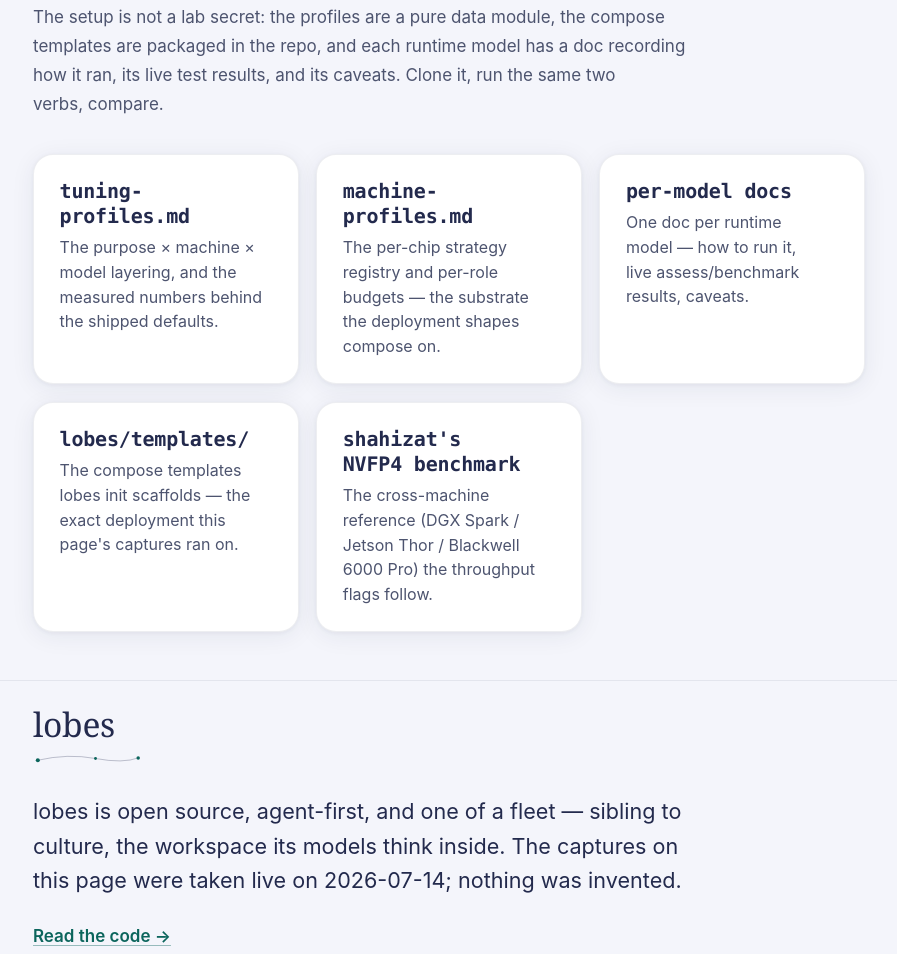
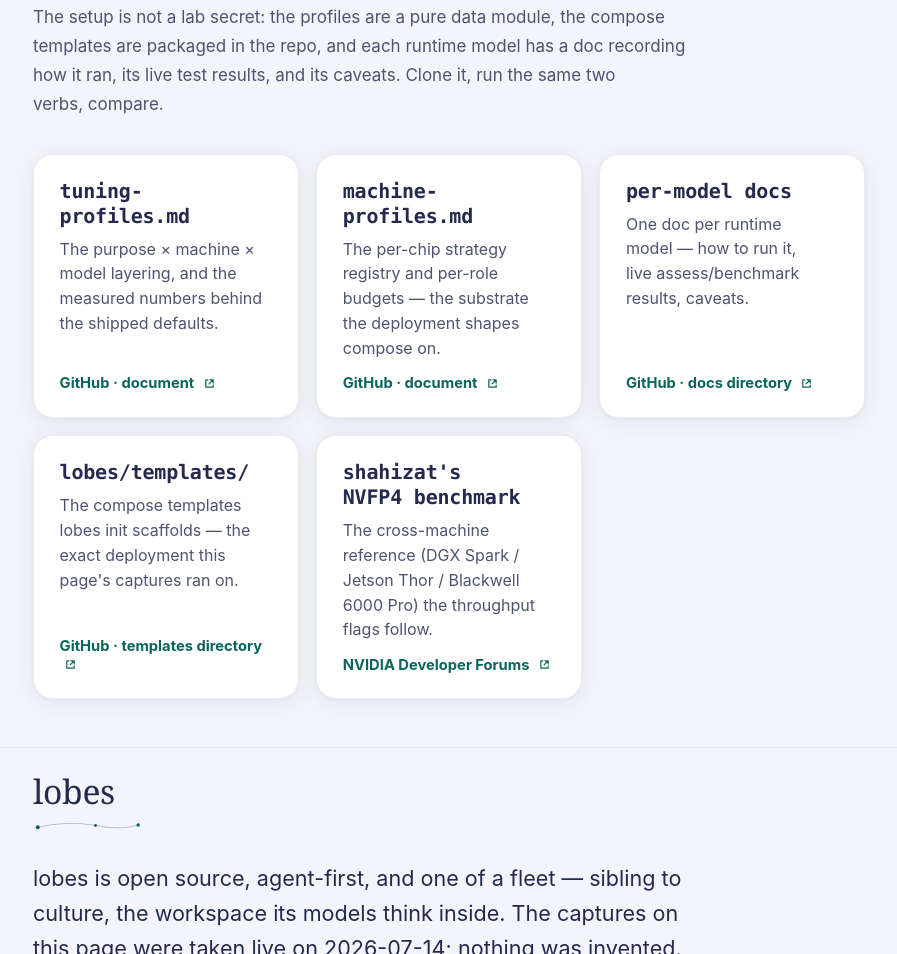
Before and after one commit to agentculture/org, an Astro site in the folder site-astro/: page /agents/lobes in a window 1280 px wide. Shown: the part 6145-7099 px from the top of the page, without its empty margins (191-1088 px from the left). Built offline with nearby package versions, Linux system fonts and the light colour scheme; Astro itself is replaced by a stand-in of ours; a web font is replaced by a local one.

Commit message:
refactor(site): unify destination cards

```diff
--- a/site-astro/src/components/AgentDirectoryCard.astro
+++ b/site-astro/src/components/AgentDirectoryCard.astro
@@ -1,14 +1,12 @@
 ---
 import type { AgentEntry } from "../data/types";
-import ExternalLinkIcon from "./ExternalLinkIcon.astro";
+import DestinationCard from "./DestinationCard.astro";
 
 interface Props {
   agent: AgentEntry;
 }
 
 const { agent } = Astro.props;
-const isAgentPage = agent.destinationKind === "agent-page";
-const opensInNewTab = !isAgentPage;
 const destinationLabels = {
   "agent-page": "Agent page",
   site: "Visit site",
@@ -19,27 +17,17 @@ const destination = destinationLabels[agent.destinationKind];
 
 {
   agent.url ? (
-    <a
-      class:list={["card", "entry", isAgentPage && "is-agent-page"]}
+    <DestinationCard
       href={agent.url}
-      target={opensInNewTab ? "_blank" : undefined}
-      rel={opensInNewTab ? "noopener noreferrer" : undefined}
-    >
-      <span class="entry-heading">
-        <h3>{agent.name}</h3>
-      </span>
-      <span class="role muted">{agent.role}</span>
-      <span class="destination">
-        {destination}
-        {opensInNewTab && <ExternalLinkIcon size={13} />}
-        {opensInNewTab && <span class="sr-only"> (opens in a new tab)</span>}
-        {isAgentPage && <span aria-hidden="true"> →</span>}
-      </span>
-    </a>
+      title={agent.name}
+      description={agent.role}
+      destinationLabel={destination}
+      className="entry"
+    />
   ) : (
     <div class="card entry">
-      <span class="entry-heading"><h3>{agent.name}</h3></span>
-      <span class="role muted">{agent.role}</span>
+      <h3>{agent.name}</h3>
+      <p class="muted">{agent.role}</p>
     </div>
   )
 }
@@ -53,13 +41,6 @@ const destination = destinationLabels[agent.destinationKind];
     padding: 1.5rem 1.6rem;
   }
 
-  .entry-heading {
-    display: flex;
-    align-items: center;
-    gap: 0.8rem;
-    color: var(--ink);
-  }
-
   h3 {
     margin: 0;
     font-size: var(--ac-type-card-title);
@@ -67,22 +48,10 @@ const destination = destinationLabels[agent.destinationKind];
     letter-spacing: var(--ac-tracking-heading);
   }
 
-  .role {
+  p {
     flex-grow: 1;
+    margin: 0;
     font-size: 1rem;
     line-height: var(--ac-leading-card);
   }
-
-  .destination {
-    display: inline-flex;
-    align-self: flex-start;
-    align-items: center;
-    gap: 0.3rem;
-    flex-shrink: 0;
-    margin-top: 0.25rem;
-    color: var(--accent);
-    font-size: var(--ac-type-ui);
-    line-height: var(--ac-leading-ui);
-    font-weight: 650;
-  }
 </style>
--- /dev/null
+++ b/site-astro/src/components/DestinationCard.astro
@@ -0,0 +1,100 @@
+---
+import ExternalLinkIcon from "./ExternalLinkIcon.astro";
+
+interface Props {
+  href: string;
+  title: string;
+  description: string;
+  destinationLabel: string;
+  titleStyle?: "display" | "mono";
+  className?: string;
+}
+
+const {
+  href,
+  title,
+  description,
+  destinationLabel,
+  titleStyle = "display",
+  className,
+} = Astro.props;
+const opensInNewTab = /^https?:\/\//.test(href);
+---
+
+<a
+  class:list={[
+    "card",
+    "destination-card",
+    titleStyle === "mono" && "has-mono-title",
+    className,
+  ]}
+  href={href}
+  target={opensInNewTab ? "_blank" : undefined}
+  rel={opensInNewTab ? "noopener noreferrer" : undefined}
+  data-destination-card
+  data-destination-kind={opensInNewTab ? "external" : "internal"}
+>
+  <h3 class="destination-card__title">{title}</h3>
+  <p class="destination-card__description muted">{description}</p>
+  <span class="destination-card__destination">
+    <span>{destinationLabel}</span>
+    {
+      opensInNewTab ? (
+        <>
+          <ExternalLinkIcon size={13} />
+          <span class="sr-only"> (opens in a new tab)</span>
+        </>
+      ) : (
+        <span aria-hidden="true"> →</span>
+      )
+    }
+  </span>
+</a>
+
+<style>
+  .destination-card {
+    height: 100%;
+    padding: 1.5rem 1.6rem;
+    display: flex;
+    flex-direction: column;
+    align-items: flex-start;
+    gap: 0.5rem;
+  }
+
+  .destination-card__title {
+    margin: 0;
+    color: var(--ink);
+    font-size: var(--ac-type-card-title);
+    font-weight: 600;
+    line-height: var(--ac-leading-ui);
+    letter-spacing: var(--ac-tracking-heading);
+    overflow-wrap: anywhere;
+  }
+
+  .has-mono-title .destination-card__title {
+    font-family: var(--font-mono);
+  }
+
+  .destination-card__description {
+    flex-grow: 1;
+    margin: 0;
+    font-size: 1rem;
+    line-height: var(--ac-leading-card);
+  }
+
+  .destination-card__destination {
+    display: block;
+    max-width: 100%;
+    margin-top: 0.35rem;
+    color: var(--accent);
+    font-size: var(--ac-type-ui);
+    font-weight: 650;
+    line-height: var(--ac-leading-ui);
+  }
+
+  .destination-card__destination :global(.external-link-icon) {
+    display: inline-block;
+    margin-left: 0.3rem;
+    vertical-align: -0.1em;
+  }
+</style>
--- a/site-astro/src/data/lobes.ts
+++ b/site-astro/src/data/lobes.ts
@@ -40,6 +40,7 @@ export interface MachineProfile {
 export interface BenchLink {
   title: string;
   description: string;
+  destination: string;
   url: string;
 }
 
@@ -195,30 +196,35 @@ const lobes = {
         title: "tuning-profiles.md",
         description:
           "The purpose × machine × model layering, and the measured numbers behind the shipped defaults.",
+        destination: "GitHub · document",
         url: "https://github.com/agentculture/lobes-cli/blob/main/docs/tuning-profiles.md",
       },
       {
         title: "machine-profiles.md",
         description:
           "The per-chip strategy registry and per-role budgets — the substrate the deployment shapes compose on.",
+        destination: "GitHub · document",
         url: "https://github.com/agentculture/lobes-cli/blob/main/docs/machine-profiles.md",
       },
       {
         title: "per-model docs",
         description:
           "One doc per runtime model — how to run it, live assess/benchmark results, caveats.",
+        destination: "GitHub · docs directory",
         url: "https://github.com/agentculture/lobes-cli/tree/main/docs",
       },
       {
         title: "lobes/templates/",
         description:
           "The compose templates lobes init scaffolds — the exact deployment this page's captures ran on.",
+        destination: "GitHub · templates directory",
         url: "https://github.com/agentculture/lobes-cli/tree/main/lobes/templates",
       },
       {
         title: "shahizat's NVFP4 benchmark",
         description:
           "The cross-machine reference (DGX Spark / Jetson Thor / Blackwell 6000 Pro) the throughput flags follow.",
+        destination: "NVIDIA Developer Forums",
         url: "https://forums.developer.nvidia.com/t/benchmark-report-qwen3-6-35b-a3b-nvfp4-on-nvidia-dgx-spark-jetson-thor-blackwell-6000-pro/371810",
       },
     ] satisfies BenchLink[],
--- a/site-astro/src/pages/agents/lobes.astro
+++ b/site-astro/src/pages/agents/lobes.astro
@@ -7,6 +7,7 @@
 import Layout from "../../layouts/Layout.astro";
 import PageHero from "../../components/PageHero.astro";
 import ClosingBand from "../../components/ClosingBand.astro";
+import DestinationCard from "../../components/DestinationCard.astro";
 import SectionIntro from "../../components/SectionIntro.astro";
 import StructuredCard from "../../components/StructuredCard.astro";
 import LobesDiagram from "../../components/LobesDiagram.astro";
@@ -247,15 +248,13 @@ import {
               data-reveal
               style={`--reveal-delay: ${Math.min(i * 0.08, 0.32)}s`}
             >
-              <a
-                class="card bench-card"
+              <DestinationCard
                 href={link.url}
-                target="_blank"
-                rel="noopener noreferrer"
-              >
-                <h3>{link.title}</h3>
-                <p class="muted">{link.description}</p>
-              </a>
+                title={link.title}
+                description={link.description}
+                destinationLabel={link.destination}
+                titleStyle="mono"
+              />
             </li>
           ))
         }
@@ -465,26 +464,4 @@ import {
     gap: 1.1rem;
   }
 
-  .bench-card {
-    height: 100%;
-    padding: 1.5rem 1.6rem;
-    display: flex;
-    flex-direction: column;
-    gap: 0.4rem;
-  }
-
-  .bench-card h3 {
-    margin: 0;
-    font-family: var(--font-mono);
-    font-size: var(--ac-type-card-title);
-    line-height: var(--ac-leading-ui);
-    letter-spacing: var(--ac-tracking-heading);
-    font-weight: 600;
-  }
-
-  .bench-card p {
-    font-size: 1rem;
-    line-height: var(--ac-leading-card);
-  }
-
 </style>
```
Also changed, not shown: site-astro/scripts/check-wayfinding.mjs (+48 -1 lines), site-astro/src/data/navigation.test.mjs (+22 -0 lines).
